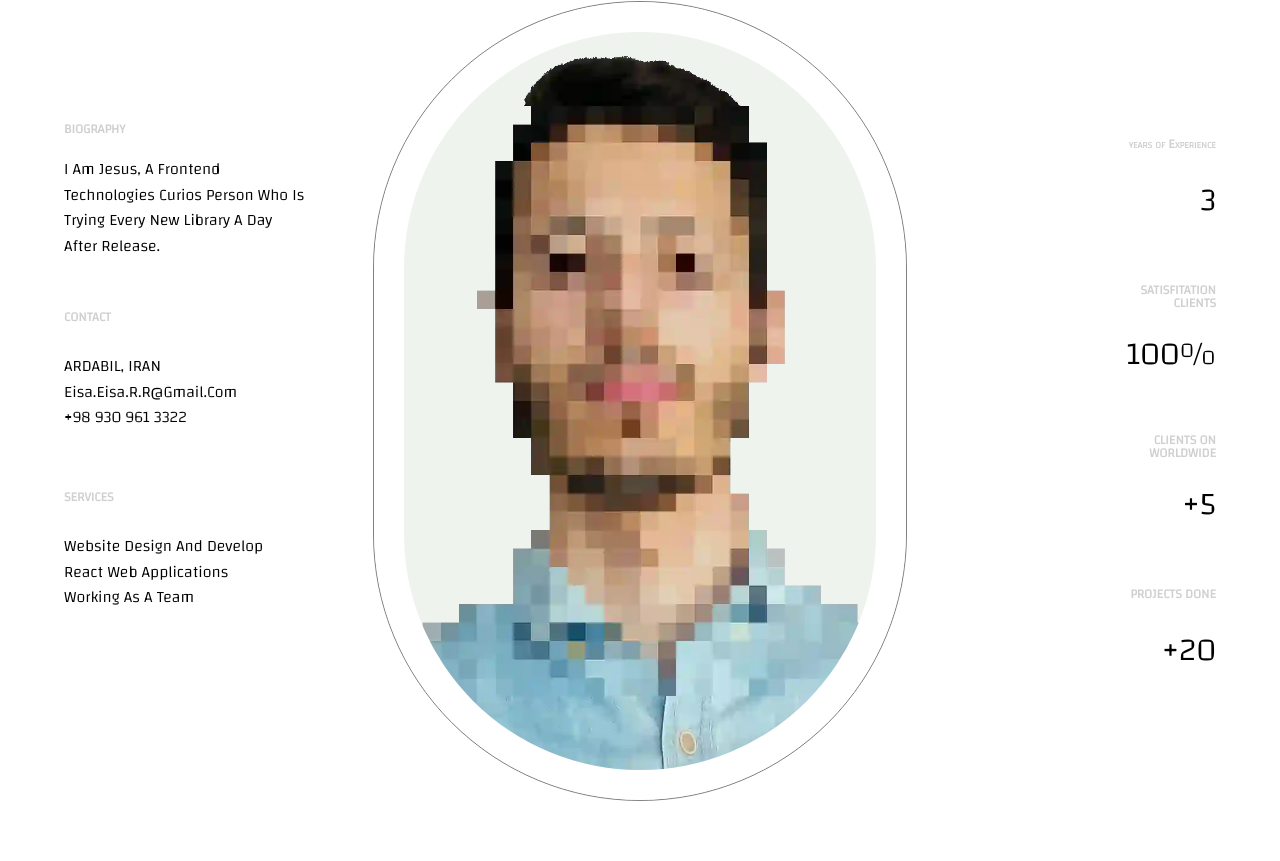
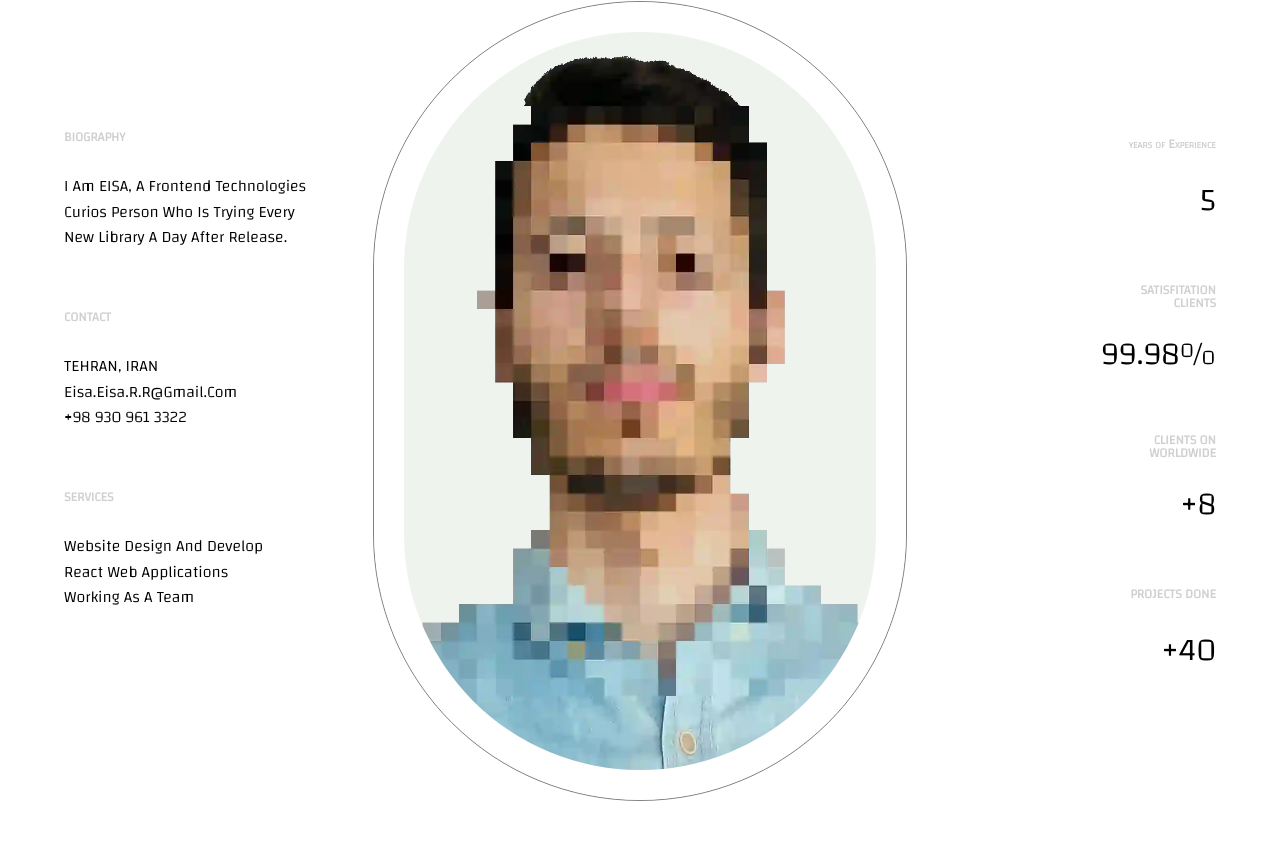
Before and after one commit to eisa-rezaei/resume, a React (Create React App) app: page / in a window 1280 px wide. Shown: the part 385-1246 px from the top of the page. Built offline with nearby package versions, Linux system fonts and the light colour scheme.

Commit message:
update information

```diff
--- a/src/pages/Home/component/UserDetail/index.js
+++ b/src/pages/Home/component/UserDetail/index.js
@@ -16,14 +16,14 @@ const index = () => {
         <StyledHomeUserDetailSinglePartDetail>
           <h5>BIOGRAPHY</h5>
           <p>
-            I am jesus, A frontend technologies curios person who is trying
+            I am EISA, A frontend technologies curios person who is trying
             every new library a day after release.
           </p>
         </StyledHomeUserDetailSinglePartDetail>
         <StyledHomeUserDetailSinglePartDetail>
           <h5>CONTACT</h5>
           <p>
-            ARDABIL, IRAN <br />
+            TEHRAN, IRAN <br />
             eisa.eisa.r.r@gmail.com <br />
             +98 930 961 3322
           </p>
@@ -47,7 +47,7 @@ const index = () => {
           textalign="right"
         >
           <h5>years of Experience</h5>
-          <p>3</p>
+          <p>5</p>
         </StyledHomeUserDetailSinglePartDetail>
         <StyledHomeUserDetailSinglePartDetail
           align="flex-end"
@@ -55,7 +55,7 @@ const index = () => {
           textalign="right"
         >
           <h5>SATISFITATION CLIENTS</h5>
-          <p>100%</p>
+          <p>99.98%</p>
         </StyledHomeUserDetailSinglePartDetail>
         <StyledHomeUserDetailSinglePartDetail
           align="flex-end"
@@ -63,7 +63,7 @@ const index = () => {
           textalign="right"
         >
           <h5>CLIENTS ON WORLDWIDE</h5>
-          <p>+5</p>
+          <p>+8</p>
         </StyledHomeUserDetailSinglePartDetail>
         <StyledHomeUserDetailSinglePartDetail
           align="flex-end"
@@ -71,7 +71,7 @@ const index = () => {
           textalign="right"
         >
           <h5>PROJECTS DONE </h5>
-          <p>+20</p>
+          <p>+40</p>
         </StyledHomeUserDetailSinglePartDetail>
       </StyledHomeUserDetailSinglePart>
     </StyledHomeUserDetail>
```
